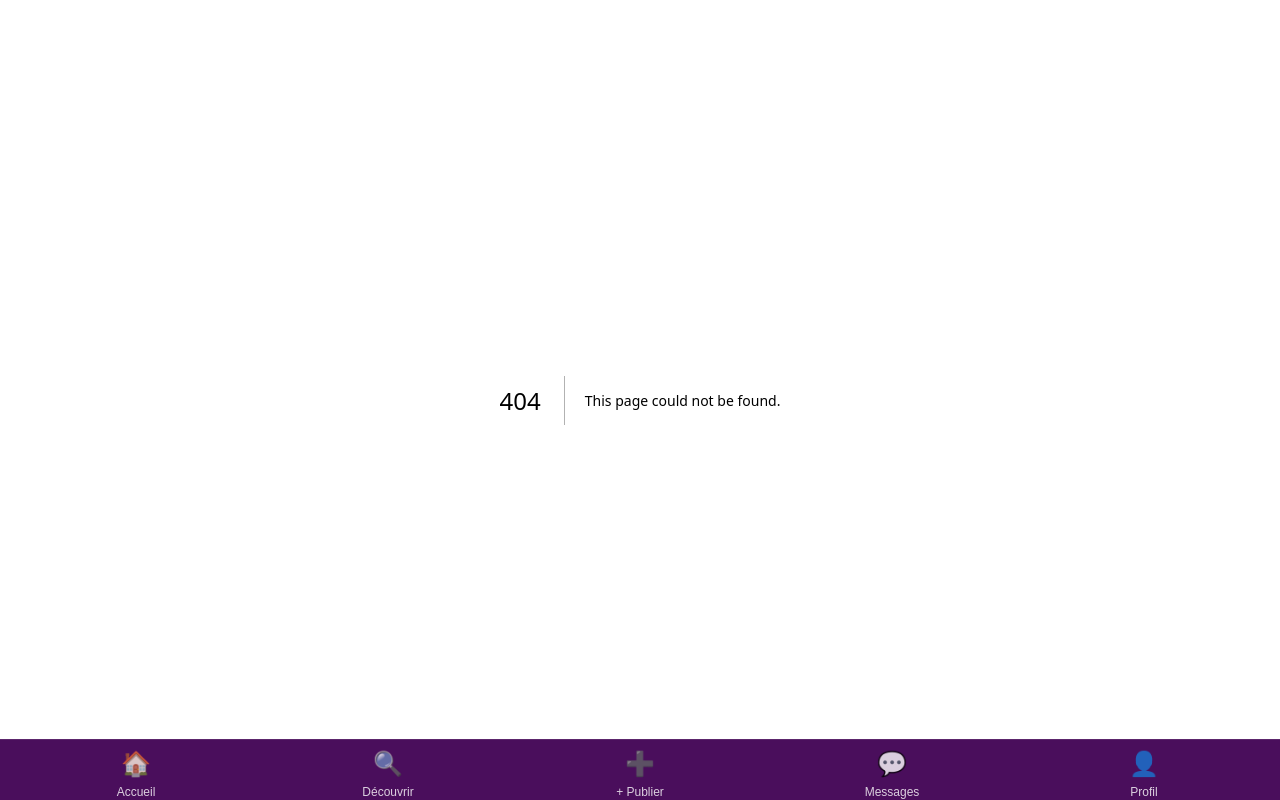
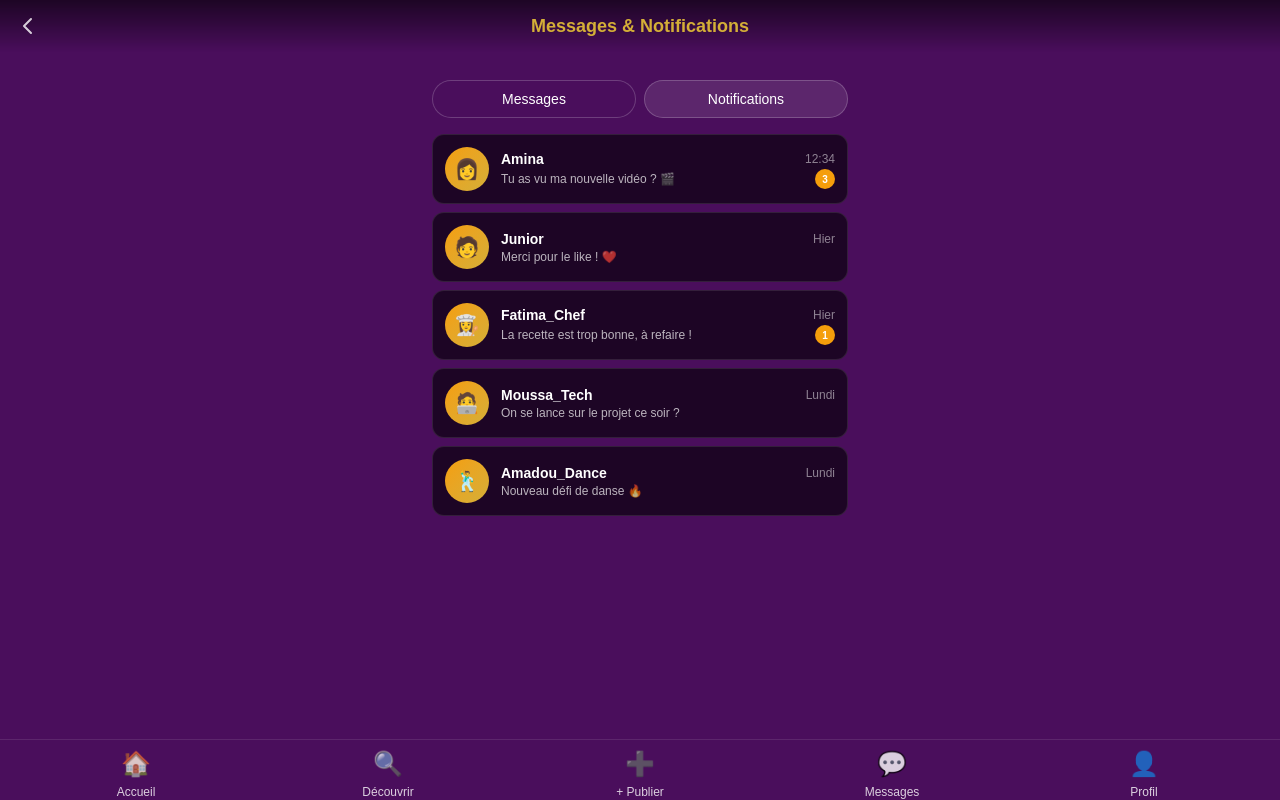
Before and after one commit to baobabai68-hash/codespace, a Next.js app: page /messages in a window 1280 px wide. Before the commit this address had no page. Built offline with nearby package versions, Linux system fonts and the light colour scheme.

Commit message:
feat: add Écran ⑦ Messages & Notifications (/messages) avec 2 onglets, liste conversations (avatar, nom, dernier msg, heure, badges non-lus) et liste notifications (icônes, texte, temps, badges non-lus). Accessible via icône 💬 dans BottomNav.

```diff
--- /dev/null
+++ b/src/app/messages/page.tsx
@@ -0,0 +1,170 @@
+"use client";
+
+import { useState } from "react";
+
+type Message = {
+  id: string;
+  name: string;
+  emoji: string;
+  lastMessage: string;
+  time: string;
+  unread: number;
+};
+
+type Notification = {
+  id: string;
+  text: string;
+  icon: string;
+  time: string;
+  unread: boolean;
+};
+
+const conversations: Message[] = [
+  {
+    id: "1",
+    name: "Amina",
+    emoji: "👩",
+    lastMessage: "Tu as vu ma nouvelle vidéo ? 🎬",
+    time: "12:34",
+    unread: 3,
+  },
+  {
+    id: "2",
+    name: "Junior",
+    emoji: "🧑",
+    lastMessage: "Merci pour le like ! ❤️",
+    time: "Hier",
+    unread: 0,
+  },
+  {
+    id: "3",
+    name: "Fatima_Chef",
+    emoji: "👩‍🍳",
+    lastMessage: "La recette est trop bonne, à refaire !",
+    time: "Hier",
+    unread: 1,
+  },
+  {
+    id: "4",
+    name: "Moussa_Tech",
+    emoji: "🧑‍💻",
+    lastMessage: "On se lance sur le projet ce soir ?",
+    time: "Lundi",
+    unread: 0,
+  },
+  {
+    id: "5",
+    name: "Amadou_Dance",
+    emoji: "🕺",
+    lastMessage: "Nouveau défi de danse 🔥",
+    time: "Lundi",
+    unread: 0,
+  },
+];
+
+const notifications: Notification[] = [
+  { id: "1", text: "Junior a aimé votre vidéo", icon: "❤️", time: "Il y a 5 min", unread: true },
+  { id: "2", text: "Amina s'est abonnée à vous", icon: "🔔", time: "Il y a 12 min", unread: true },
+  { id: "3", text: "Vous avez reçu un cadeau de @Koffi_Media", icon: "🎁", time: "Il y a 1 h", unread: true },
+  { id: "4", text: "Votre publication a atteint 10 000 vues !", icon: "🔥", time: "Il y a 2 h", unread: false },
+  { id: "5", text: "Amadou_Dance a commenté votre vidéo", icon: "💬", time: "Il y a 3 h", unread: false },
+  { id: "6", text: "Nouveau follower : @Awa_Dance", icon: "👥", time: "Hier", unread: false },
+];
+
+export default function MessagesPage() {
+  const [activeTab, setActiveTab] = useState<"messages" | "notifications">("messages");
+
+  return (
+    <div className="min-h-screen bg-purple-brand flex flex-col items-center pb-24">
+      <header className="fixed top-0 left-0 right-0 z-40 flex items-center justify-between bg-gradient-to-b from-black/60 to-transparent px-4 py-3">
+        <a href="/" className="text-white/80 hover:text-white transition-colors">
+          <svg viewBox="0 0 24 24" fill="none" stroke="currentColor" strokeWidth="2" className="h-6 w-6">
+            <path d="M15 19l-7-7 7-7" strokeLinecap="round" strokeLinejoin="round" />
+          </svg>
+        </a>
+        <h1 className="text-lg font-bold text-gold-brand">Messages & Notifications</h1>
+        <div className="w-6" />
+      </header>
+
+      <div className="w-full max-w-md px-4 pt-20 pb-6">
+        <div className="flex gap-2 mb-4">
+          <button
+            type="button"
+            onClick={() => setActiveTab("messages")}
+            className={`flex-1 px-4 py-2 rounded-full text-sm font-medium transition-colors ${
+              activeTab === "messages"
+                ? "bg-purple-brand text-white border border-white/20"
+                : "bg-white/10 text-white border border-white/20"
+            }`}
+          >
+            Messages
+          </button>
+          <button
+            type="button"
+            onClick={() => setActiveTab("notifications")}
+            className={`flex-1 px-4 py-2 rounded-full text-sm font-medium transition-colors ${
+              activeTab === "notifications"
+                ? "bg-purple-brand text-white border border-white/20"
+                : "bg-white/10 text-white border border-white/20"
+            }`}
+          >
+            Notifications
+          </button>
+        </div>
+
+        {activeTab === "messages" && (
+          <div className="space-y-2">
+            {conversations.map((conv) => (
+              <div
+                key={conv.id}
+                className="flex items-center gap-3 p-3 rounded-xl bg-black/60 border border-white/10"
+              >
+                <div className="flex h-11 w-11 shrink-0 items-center justify-center rounded-full bg-gradient-to-br from-orange-brand to-gold-brand text-xl">
+                  {conv.emoji}
+                </div>
+                <div className="min-w-0 flex-1">
+                  <div className="flex items-center justify-between">
+                    <p className="truncate text-sm font-semibold text-white">{conv.name}</p>
+                    <span className="text-xs text-white/50 shrink-0 ml-2">{conv.time}</span>
+                  </div>
+                  <div className="flex items-center justify-between">
+                    <p className="truncate text-xs text-white/70">{conv.lastMessage}</p>
+                    {conv.unread > 0 && (
+                      <span className="ml-2 flex h-5 w-5 shrink-0 items-center justify-center rounded-full bg-orange-brand text-[10px] font-bold text-white">
+                        {conv.unread}
+                      </span>
+                    )}
+                  </div>
+                </div>
+              </div>
+            ))}
+          </div>
+        )}
+
+        {activeTab === "notifications" && (
+          <div className="space-y-2">
+            {notifications.map((notif) => (
+              <div
+                key={notif.id}
+                className="flex items-center gap-3 p-3 rounded-xl bg-black/60 border border-white/10"
+              >
+                <div className="flex h-11 w-11 shrink-0 items-center justify-center rounded-full bg-black/40 text-xl">
+                  {notif.icon}
+                </div>
+                <div className="min-w-0 flex-1">
+                  <div className="flex items-center justify-between">
+                    <p className="truncate text-sm text-white">{notif.text}</p>
+                    {notif.unread && (
+                      <span className="ml-2 h-2 w-2 shrink-0 rounded-full bg-orange-brand" />
+                    )}
+                  </div>
+                  <span className="text-xs text-white/50">{notif.time}</span>
+                </div>
+              </div>
+            ))}
+          </div>
+        )}
+      </div>
+    </div>
+  );
+}
```
